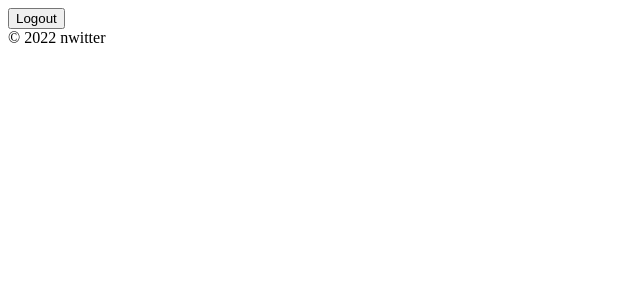
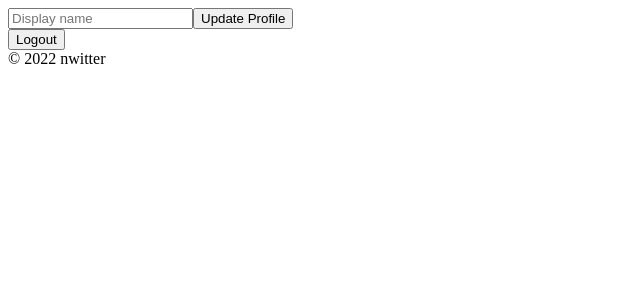
Before and after one commit to ohy9205/clone-twitter, a React (Create React App) app: page /profile in a window 1280 px wide. Shown: the top 300 px of the page, without its empty margins (0-640 px from the left). Built offline with nearby package versions, Linux system fonts and the light colour scheme; no server answers; the database is empty.

Commit message:
5.1 프로필 업데이트 구현

```diff
--- a/src/routes/Profile.js
+++ b/src/routes/Profile.js
@@ -1,4 +1,4 @@
-import { useEffect } from "react";
+import { useEffect, useState } from "react";
 import { useNavigate } from "react-router-dom";
 import {
   collection,
@@ -7,10 +7,27 @@ import {
   query,
   orderBy,
 } from "firebase/firestore";
+import { updateProfile } from "firebase/auth";
 import { authService, dbService } from "../firebase";
-
 function Profile({ userInfo }) {
   const navigate = useNavigate();
+  const [newDisplayName, setNewDisplayName] = useState(userInfo.displayName);
+
+  const onChangeDisplayNameHandler = (e) => {
+    const {
+      target: { value },
+    } = e;
+    setNewDisplayName(value);
+  };
+
+  const onSubmitHandler = async (e) => {
+    e.preventDefault();
+    if (userInfo.displayName === newDisplayName) return;
+    // console.log(userInfo.updateProfile);
+    await updateProfile(authService.currentUser, {
+      displayName: newDisplayName,
+    });
+  };
 
   // 로그아웃 처리
   const onLogoutHandler = () => {
@@ -41,6 +58,19 @@ function Profile({ userInfo }) {
 
   return (
     <div>
+      <div>
+        <form onSubmit={onSubmitHandler}>
+          <input
+            type="text"
+            placeholder="Display name"
+            value={newDisplayName}
+            onChange={onChangeDisplayNameHandler}
+          />
+          <button type="submit" onClick={onSubmitHandler}>
+            Update Profile
+          </button>
+        </form>
+      </div>
       <button onClick={onLogoutHandler}>Logout</button>
     </div>
   );
```
